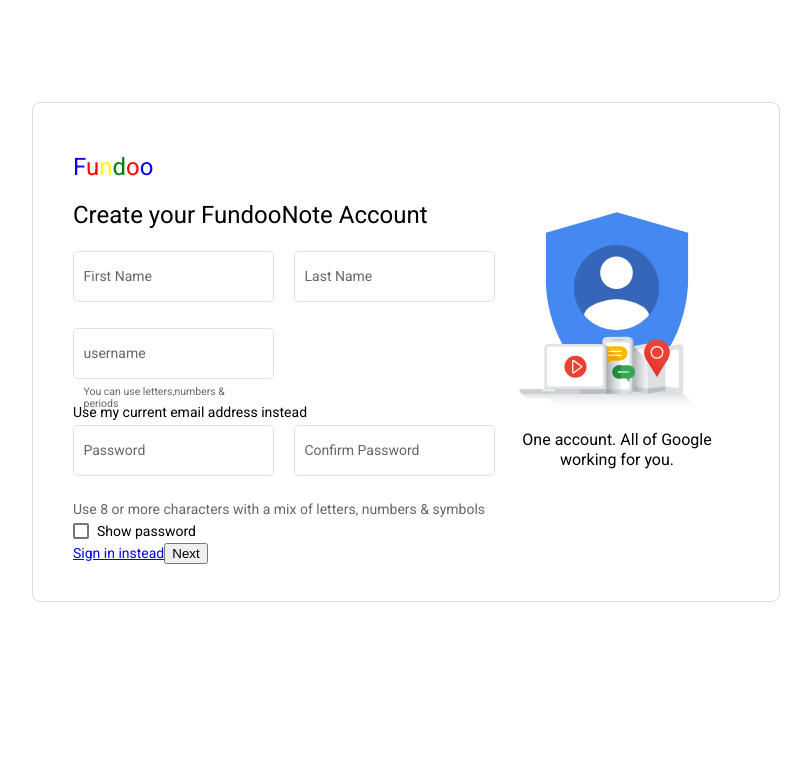
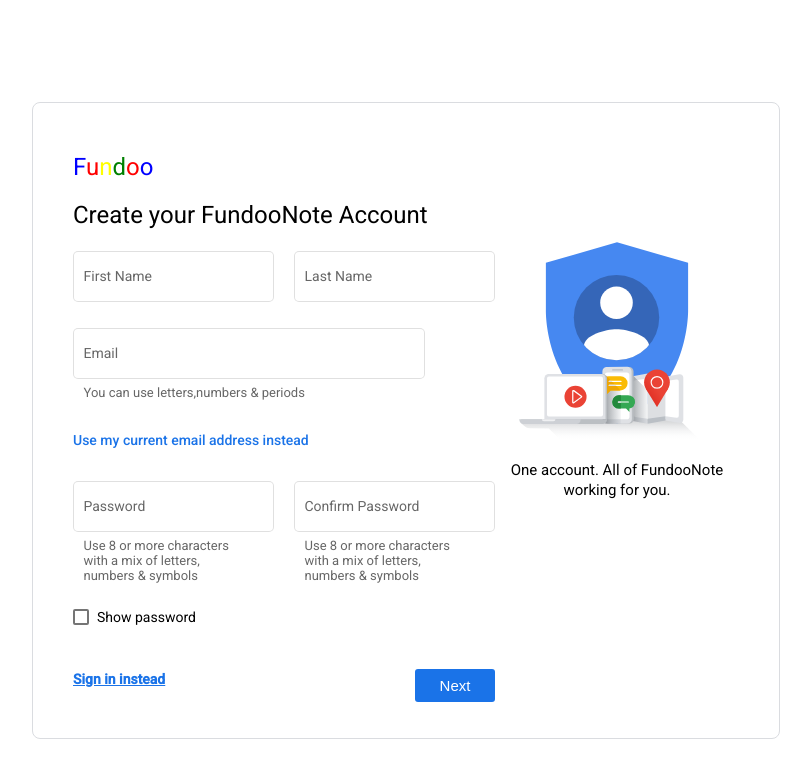
Before and after one commit to Vidhya100/FundooNote_Frontend, an Angular app: page / in a window 1280 px wide. Shown: the top 778 px of the page, without its empty margins (288-1099 px from the left). Built offline with nearby package versions, Linux system fonts and the light colour scheme.

Commit message:
registration page completed

```diff
--- a/src/app/components/registration/registration.component.html
+++ b/src/app/components/registration/registration.component.html
@@ -28,38 +28,41 @@
           </div>
 
           <!---username-->
-            <div class="username">
-                <div class="example-container">
-                    <mat-form-field appearance="outline">
-                        <mat-label>username</mat-label>
+          <div class="username" >
+
+                  <mat-form-field appearance="outline" style="width:27.5vw">
+                      <mat-label>Email</mat-label>
                       <input matInput placeholder="">
                       <mat-error>Enter valid email</mat-error>
                     <mat-hint class="hint">You can use letters,numbers & periods</mat-hint>
                   </mat-form-field>
+
           </div>
-            </div>
-            <a>Use my current email address instead</a>
+          <a class="a-class">Use my current email address instead</a>
           <!---password-->
           <div class="password-details">
-                    <mat-form-field appearance="outline">
+                  <mat-form-field appearance="outline" style="padding-bottom: 0px !important;">
                     <mat-label>Password</mat-label>
                     <input matInput placeholder="Placeholder">
+                    <mat-error>Enter valid password</mat-error>
+                    <mat-hint class="hint">Use 8 or more characters with a mix of letters, numbers & symbols</mat-hint>
                   </mat-form-field>
 
                   <mat-form-field appearance="outline">
                     <mat-label>Confirm Password</mat-label>
                     <input matInput placeholder="Placeholder">
                     <mat-error>Enter valid password</mat-error>
+                    <mat-hint class="hint">Use 8 or more characters with a mix of letters, numbers & symbols</mat-hint>
                   </mat-form-field>
           </div>
-            <mat-hint class="hint">Use 8 or more characters with a mix of letters, numbers & symbols</mat-hint>
+
+
           <div class="checkbox">
-                <section class="example-section">
                   <mat-checkbox class="example-margin">Show password</mat-checkbox>
-                  </section>
           </div>
+
           <div class="submit-button" >
-                <a mat-button href="https://www.google.com/" target="_blank">Sign in instead</a>
+              <a class="signin-link" mat-button href="https://www.google.com/" target="_blank">Sign in instead</a>
               <button class="next-btn" mat-raised-button >Next</button>
           </div>
 
@@ -68,7 +71,7 @@
   <div class="right-side">
      <div class="image-content">
           <img src="../../../assets/account.svg" aria-placeholder="account-image">
-            <p class="text">One account. All of Google working for you.</p>
+          <p class="text">One account. All of FundooNote working for you.</p>
       </div>
   </div>
 </div>
--- a/src/app/components/registration/registration.component.scss
+++ b/src/app/components/registration/registration.component.scss
@@ -46,19 +46,55 @@ body{
 .username{
     padding-top: 0 px;
 }
+
+.hint{
+        font-size: 13px;
+}
+.a-class{
+    color:#1a73e8;
+    font-weight: 500;
+    margin-top:28px;
+}
+.password-details{
+    margin-top:28px;
+
+}
+.checkbox{
+    margin-top: 50px;
+}
 .image-content{
     margin: 72px,4px,0 ;
     text-align: center;
 }
 img{
-    margin-top: 30px;
+    margin-top: 60px;
     height: 244px;
     width:244px;
 }
 .text{
-    font-size: 16px;
+    font-size: 15px;
     font-weight: 300px;
     text-align: center;
+    box-sizing: inherit;
+}
+.submit-button{
+    padding-top: 40px;
+}
+.signin-link{
+    font-weight: bold;
+    border: none;
+    color:#1a73e8;
+}
+.next-btn{
+    background-color: #1a73e8;
+    height:33px;
+    width:80px;
+    border-radius: 3px;
+    font-size: 15px;
+    text-align: center;
+    color: white ;
+    border: none;
+    float: right;
 }
 .right-side{
     box-sizing: border-box;
```
Lines whose indentation alone changed are shown as unchanged.
